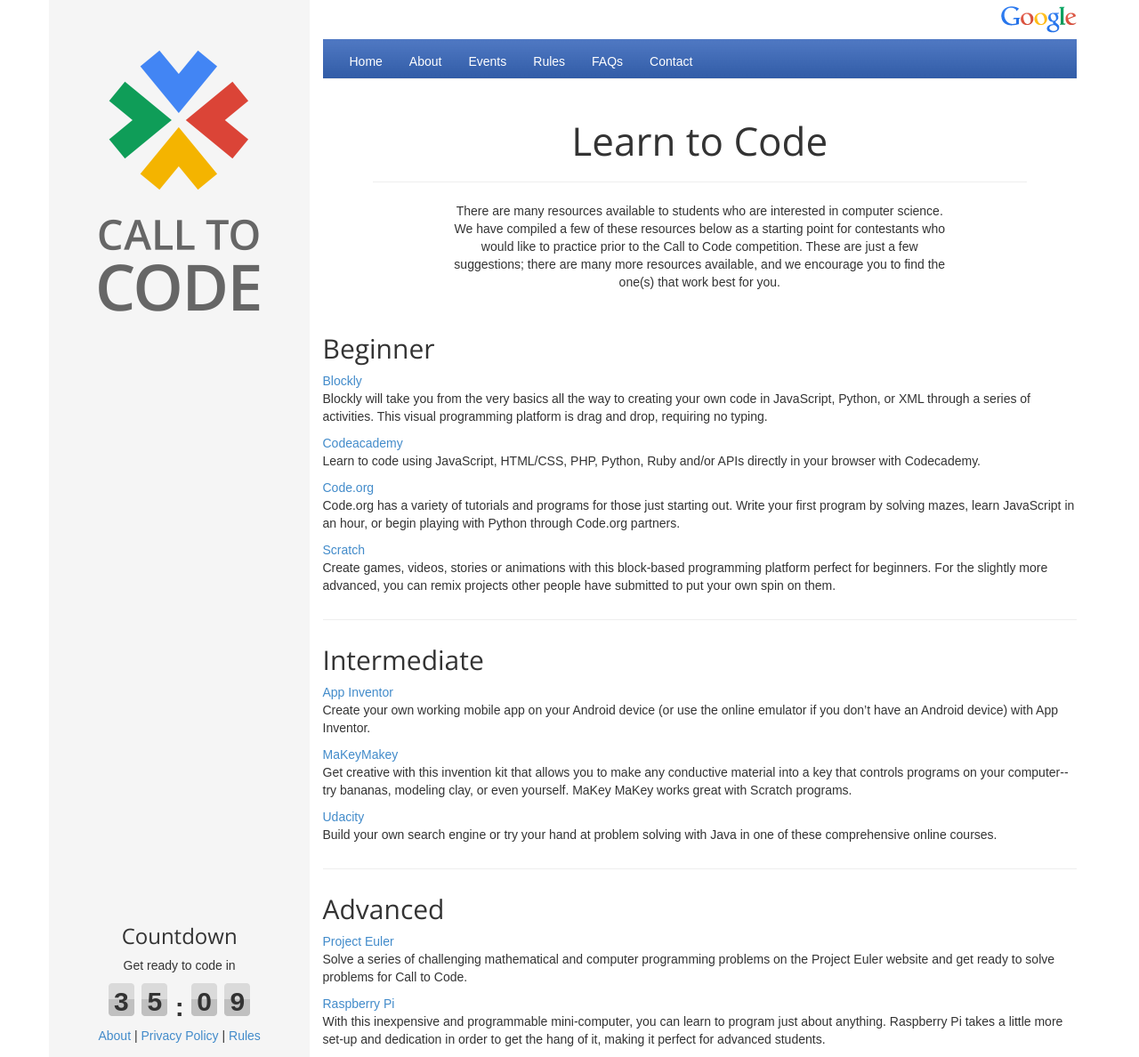
After one commit to egrimm/starter, a Python web app: template templates/learn-to-code.html in a window 1280 px wide. The commit adds this page. Shown: the whole page at 89% size. Run offline with Jinja, Linux system fonts and the light colour scheme; the template is opened without the code that fills it, so the values that code supplies are empty; some libraries are stand-ins or nearby versions.

Commit message:
added content
added some new content, though its likely not final

```diff
--- a/handlers.py
+++ b/handlers.py
@@ -497,6 +497,12 @@ class FAQsHandler(BaseHandler):
         return self.render_template('faqs.html', **params)
 
 
+class LearnToCodeHandler(BaseHandler):
+    def get(self):
+        params = {}
+        return self.render_template('learn-to-code.html', **params)
+
+
 class NewsHandler(BaseHandler):
     def get(self):
         params = {}
--- a/routes.py
+++ b/routes.py
@@ -75,6 +75,10 @@ _routes = [
         handlers.FAQsHandler,
         name='faqs',
         strict_slash=True),
+    RedirectRoute('/learn-to-code',
+        handlers.LearnToCodeHandler,
+        name='learn-to-code',
+        strict_slash=True),
     RedirectRoute('/news',
         handlers.NewsHandler,
         name='news',
--- a/static/css/style.css
+++ b/static/css/style.css
@@ -8,7 +8,7 @@ nav.navbar{background:transparent url('/static/images/background-menu.png') top
 ul.navbar-nav li a{color:#ffffff !important;}
 .page-header{text-align:center;border-bottom:none;padding:0 4em;}
 .page-header h1{border-bottom:1px solid #eeeeee;padding-bottom:.5em;margin-bottom:.5em;}
-.home-intro{background: transparent url('/static/images/background-intro.png') top left repeat-x;color:#eeeeee;border-radius:5px;padding:1em;margin:1em;font-size:13px;}
+.home-intro{background: #282828 url('/static/images/background-intro.png') top left repeat-x;color:#eeeeee;border-radius:5px;padding:1em;margin:1em;font-size:13px;}
 .home-intro h1{font-size:40px;margin:0;padding:0;color:#ffffff;}
 .home-intro h3{font-size:26px;margin:0;padding:0;}
 .text-required{color:#ff0000;}
--- a/templates/about.html
+++ b/templates/about.html
@@ -5,4 +5,10 @@
 	<h1>About</h1>
 </div>
 
+<p>Call to Code is a Google sponsored online competition open to students aged 13-18, specifically in Ireland. This friendly competition includes both logic puzzles and programming tasks designed specifically for junior level and senior level cycles, respectively. </p>
+<p>Students will be ranked publicly on our leaderboard by username and score in real time during the competition. Score is determined by correct answers and the time it takes to complete each question/problem.</p>
+<p>Students sign-up through their teacher, obtain parental consent [link to the form], and come back to our site to participate during Round 1. </p>
+<p>Round 1 of our online competition will be on March 31st, 2014 between the hours of x and y. Winners of Round 1 will qualify to advance to Round 2 which will take place in person at our Google Dublin office on May 1, 2014 from 12-5 pm. Winners of Round 2 will be announced on-site on the day of the competition and posted to our website. </p>
+<p>Everyone in Ireland between the ages of 13 and 18 is encouraged to participate. You do not need to have a background in programming to partake at the early stages, although qualifying will more than likely require some programming skill. </p>
+
 {% endblock content %}
--- a/templates/base.html
+++ b/templates/base.html
@@ -69,19 +69,21 @@
                                 <ul class="nav navbar-nav">
                                     <li><a href="/">Home</a></li>
                                     <li><a href="/about">About</a></li>
-                                    {% if user %}
+                                    <li><a href="/events">Events</a></li>
+                                    <li><a href="/rules">Rules</a></li>
+                                    <li><a href="/faqs">FAQs</a></li>
+                                    <li><a href="/contact">Contact</a></li>
+                                </ul>
+								{% if user %}
+									<ul class="nav navbar-nav pull-right">
 										{% if session['is_teacher'] == True %}
 											<li><a href="/dashboard">Dashboard</a></li>
 										{% elif session['is_student'] == True  and session['active'] == True%}
 											<li><a href="/student-dashboard">Dashboard</a></li>
 										{% endif %}
-                                        <li><a href="/logout">Logout</a></li>
-                                    {% endif %}
-                                    <li><a href="/events">Events</a></li>
-                                    <li><a href="/rules">Rules</a></li>
-                                    <li><a href="/faqs">FAQs</a></li>
-                                    <li><a href="/contact">Contact</a></li>
-                                </ul>
+										<li><a href="/logout">Logout</a></li>
+									</ul>
+								{% endif %}
                             </div>
                         </nav>
                     {% endblock menu %}
--- a/templates/events.html
+++ b/templates/events.html
@@ -5,4 +5,8 @@
 	<h1>Events</h1>
 </div>
 
+<p>Round 1 of our online competition will be on March 31st, 2014 between the hours of x and y. Winners of Round 1 will qualify to advance to Round 2 which will take place in person at our Google Dublin office on May 1, 2014 from 12-5 pm. </p>
+<p>Winners of Round 2 will be announced on-site on the day of the competition and posted to our website. </p>
+
+
 {% endblock content %}
--- /dev/null
+++ b/templates/learn-to-code.html
@@ -0,0 +1,54 @@
+{% extends "base.html" %}
+{% block content %}
+
+<div class="page-header">
+	<h1>Learn to Code</h1>
+	<p style="padding:0 6em 2em 6em;">There are many resources available to students who are interested in computer science. We have compiled a few of these resources below as a starting point for contestants who would like to practice prior to the Call to Code competition. These are just a few suggestions; there are many more resources available, and we encourage you to find the one(s) that work best for you. </p>
+</div>
+
+<h2 class="light">Beginner</h2>
+<p><a href="">Blockly</a><br>
+Blockly will take you from the very basics all the way to creating your own code in JavaScript, Python, or XML through a series of activities. This visual programming platform is drag and drop, requiring no typing.</p>
+
+<p><a href="">Codeacademy</a><br>
+Learn to code using JavaScript, HTML/CSS, PHP, Python, Ruby and/or APIs directly in your browser with Codecademy.</p>
+
+<p><a href="">Code.org</a><br>
+Code.org has a variety of tutorials and programs for those just starting out. Write your first program by solving mazes, learn JavaScript in an hour, or begin playing with Python through Code.org partners.</p>
+
+<p><a href="">Scratch</a><br>
+Create games, videos, stories or animations with this block-based programming platform perfect for beginners. For the slightly more advanced, you can remix projects other people have submitted to put your own spin on them. </p>
+
+<hr style="margin:2em 0;">
+
+<h2 class="light">Intermediate</h2>
+
+<p><a href="">App Inventor</a><br>
+Create your own working mobile app on your Android device (or use the online emulator if you don’t have an Android device) with App Inventor. </p>
+
+<p><a href="">MaKeyMakey</a><br>
+Get creative with this invention kit that allows you to make any conductive material into a key that controls programs on your computer--try bananas, modeling clay, or even yourself. MaKey MaKey works great with Scratch programs. </p>
+
+<p><a href="">Udacity</a><br>
+Build your own search engine or try your hand at problem solving with Java in one of these comprehensive online courses. </p>
+
+<hr style="margin:2em 0;">
+
+
+<h2 class="light">Advanced</h2>
+
+<p><a href="">Project Euler</a><br>
+Solve a series of challenging mathematical and computer programming problems on the Project Euler website and get ready to solve problems for Call to Code.
+
+<p><a href="">Raspberry Pi</a><br>
+With this inexpensive and programmable mini-computer, you can learn to program just about anything. Raspberry Pi takes a little more set-up and dedication in order to get the hang of it, making it perfect for advanced students.
+
+
+
+
+
+
+
+
+
+{% endblock content %}
--- a/templates/register.html
+++ b/templates/register.html
@@ -4,7 +4,7 @@
 
 <div class="page-header">
     <h1>Teacher Registration</h1>
-    <p style="padding:0 6em 2em 6em;">Short description outlining what the incentives are to registering and the steps of the registration process, what's required, etc.</p>
+    <p style="padding:0 6em 2em 6em;">In order to register your students and access your personal dashboard, we need a few pieces of information from you. We will use the following information in order to verify your identity. We take your privacy seriously; please look over our Privacy Policy to ensure you understand how we might be using your information.</p>
 </div>
 
 <form method="post" name="teacher-registration" id="teacher-registration" class="form-horizontal">
--- a/templates/student-activation.html
+++ b/templates/student-activation.html
@@ -44,7 +44,7 @@ Nullam consectetur a libero eget sagittis. Donec id nulla vitae lacus cursus rho
 <hr>
 
 <h2 class="light">What happens next?</h2>
-<p>We will send you an email prior to the start of the competition on 31st March with instructions.</p>
-<p><strong>Can't wait to get started?</strong> Explore our <a href="/resources">great coding resources</a>. You can also learn more about Call to Code by reading the <a href="/rules">Rules</a>, have a look at our <a href="/faqs">Frequently Asked Questions</a> or read <a href="/news">the News</a>.</p>
+<p>We will send you an email prior to the start of the competition on 31 March, 2014 with instructions. For complete information on Call to Code, please look over the Rules [link] and Events [link] pages. If you have questions, look over our Frequently Asked Questions [link] to learn more.</p>
+<p><strong>Can't wait to get started?</strong> Explore some of our resources [link] and hone your coding skills in preparation for the competition.</p>
 
 {% endblock content %}
```
Also changed, not shown: templates/faqs.html (+10 -0 lines), templates/home.html (+8 -7 lines), templates/register-student.html (+4 -4 lines), templates/register-success.html (+7 -7 lines).
